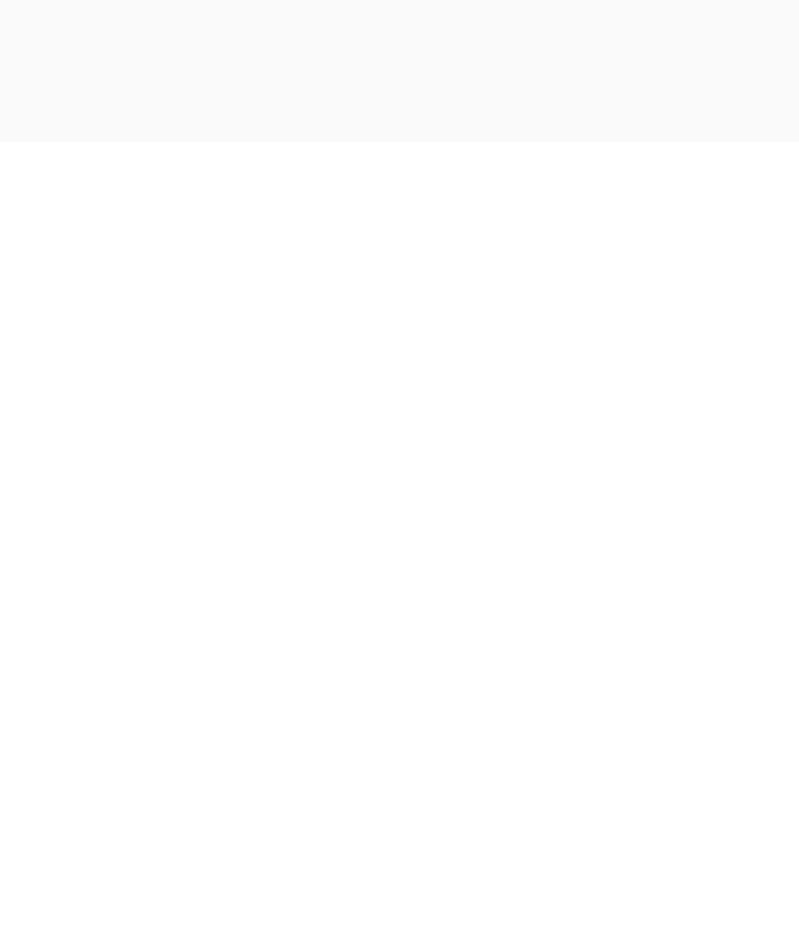
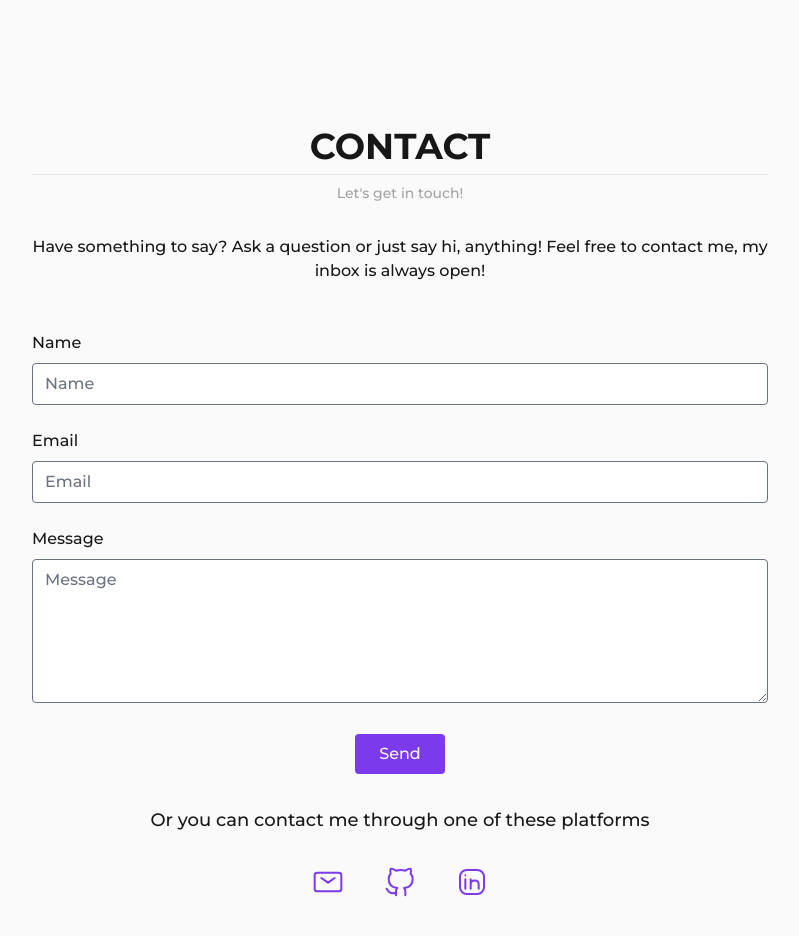
Before and after one commit to mhafidk/portfolio-web, a SvelteKit app: page / in a window 1280 px wide. Shown: the part 2868-3804 px from the top of the page, without its empty margins (240-1039 px from the left). Before the commit the page ends 3010 px from the top, so only its background shows below. Built offline with nearby package versions, Linux system fonts and the light colour scheme.

Commit message:
add contact section

```diff
--- a/package.json
+++ b/package.json
@@ -12,6 +12,7 @@
 	"devDependencies": {
 		"@sveltejs/adapter-auto": "^2.0.0",
 		"@sveltejs/kit": "^1.20.4",
+		"@tailwindcss/forms": "^0.5.5",
 		"autoprefixer": "^10.4.15",
 		"eslint": "^8.28.0",
 		"eslint-config-prettier": "^8.5.0",
--- a/src/routes/+page.svelte
+++ b/src/routes/+page.svelte
@@ -1,7 +1,41 @@
 <script>
 	import BlogCard from "../lib/components/blog-card.svelte";
 
+	const FORMSPARK_ACTION_URL = 'https://submit-form.com/tZLGuL4z';
+
+	export let data;
+	let posts = data.posts;
+	let name = '';
+	let email = '';
+	let message = '';
+	let toggleModal = false;
+	let submitting = false;
+
+	async function submitForm() {
+		try {
+			submitting = true;
+			await fetch(FORMSPARK_ACTION_URL, {
+				method: 'POST',
+				headers: {
+					'Content-Type': 'application/json',
+					Accept: 'application/json'
+				},
+				body: JSON.stringify({
+					name,
+					email,
+					message
+				})
+			});
+			name = '';
+			email = '';
+			message = '';
+			toggleModal = true;
+		} finally {
+			submitting = false;
+		}
+	}
 </script>
+
 <svelte:head>
 	<title>Muhammad Hafid K — That's me!</title>
 </svelte:head>
@@ -101,3 +135,89 @@
     </div>
   </div>
 </div>
+<div class="pb-32" id="contact">
+  <h2 class="text-4xl font-bold border-b pb-2 text-center">CONTACT</h2>
+  <p class="text-sm pt-2 text-neutral-400 text-center">Let's get in touch!</p>
+  <div class="pt-8">
+    <p class="text-center">
+			Have something to say? Ask a question or just say hi, anything! Feel free to contact me, my
+			inbox is always open!
+		</p>
+		<div class="mt-12 text-base">
+			<form on:submit|preventDefault={submitForm}>
+				<label for="name">Name</label>
+				<div class="mb-6 mt-2">
+					<input
+						type="text"
+						id="name"
+						name="name"
+						placeholder="Name"
+						required=""
+						class="w-full rounded focus:border-violet-600"
+						bind:value={name}
+					/>
+				</div>
+				<label for="email">Email</label>
+				<div class="mb-6 mt-2">
+					<input
+						type="email"
+						id="email"
+						name="email"
+						placeholder="Email"
+						required=""
+						class="w-full rounded focus:border-violet-600"
+						bind:value={email}
+					/>
+				</div>
+				<label for="message">Message</label>
+				<div class="mb-6 mt-2">
+					<textarea
+						id="message"
+						name="message"
+						placeholder="Message"
+						required=""
+						class="w-full rounded h-36 focus:border-violet-600"
+						bind:value={message}
+					/>
+				</div>
+				<div class="flex justify-center">
+					<button
+						type="submit"
+						disabled={submitting}
+						class="bg-violet-600 hover:bg-violet-700 text-neutral-50 px-6 py-2 rounded">Send</button
+					>
+				</div>
+			</form>
+		</div>
+    <p class="text-center mt-8 mb-8 text-base md:text-lg">
+      Or you can contact me through one of these platforms
+    </p>
+    <div class="flex justify-center gap-10 text-violet-600">
+      <a href="mailto:mhafidk@gmail.com" target="_blank">
+        <svg class="stroke-violet-600 hover:stroke-violet-700 w-8 h-8" width="24px" height="24px" stroke-width="1.5" viewBox="0 0 24 24" fill="none" xmlns="http://www.w3.org/2000/svg"><path d="M7 9l5 3.5L17 9" stroke-width="1.5" stroke-linecap="round" stroke-linejoin="round"></path><path d="M2 17V7a2 2 0 012-2h16a2 2 0 012 2v10a2 2 0 01-2 2H4a2 2 0 01-2-2z" stroke-width="1.5"></path></svg></a>
+      <a href="https://github.com/mhafidk" target="_blank" rel="noreferrer">
+        <svg class="stroke-violet-600 hover:stroke-violet-700 w-8 h-8" width="24px" height="24px" stroke-width="1.5" viewBox="0 0 24 24" fill="none" xmlns="http://www.w3.org/2000/svg" color="#000000"><path d="M16 22.027v-2.87a3.37 3.37 0 00-.94-2.61c3.14-.35 6.44-1.54 6.44-7a5.44 5.44 0 00-1.5-3.75 5.07 5.07 0 00-.09-3.77s-1.18-.35-3.91 1.48a13.38 13.38 0 00-7 0c-2.73-1.83-3.91-1.48-3.91-1.48A5.07 5.07 0 005 5.797a5.44 5.44 0 00-1.5 3.78c0 5.42 3.3 6.61 6.44 7a3.37 3.37 0 00-.94 2.58v2.87M9 20.027c-3 .973-5.5 0-7-3" stroke-width="1.5" stroke-linecap="round" stroke-linejoin="round"></path></svg></a>
+      <a href="https://www.linkedin.com/in/mhafidk/" target="_blank" rel="noreferrer">
+        <svg class="stroke-violet-600 hover:stroke-violet-700 w-8 h-8" width="24px" height="24px" stroke-width="1.5" viewBox="0 0 24 24" fill="none" xmlns="http://www.w3.org/2000/svg" color="#000000"><path d="M21 8v8a5 5 0 01-5 5H8a5 5 0 01-5-5V8a5 5 0 015-5h8a5 5 0 015 5zM7 17v-7" stroke-width="1.5" stroke-linecap="round" stroke-linejoin="round"></path><path d="M11 17v-3.25M11 10v3.75m0 0c0-3.75 6-3.75 6 0V17M7 7.01l.01-.011" stroke-width="1.5" stroke-linecap="round" stroke-linejoin="round"></path></svg></a>
+    </div>
+  </div>
+</div>
+{#if toggleModal}
+	<div
+		class="modal z-50 fixed w-full h-full top-0 left-0 flex items-center justify-center p-8 lg:p-0"
+	>
+		<div class="modal-overlay fixed w-full h-full bg-gray-900 opacity-50" />
+		<div
+			class="bg-white w-full lg:h-max lg:w-1/2 mx-auto rounded-lg shadow-xl z-50 overflow-y-auto"
+		>
+			<div class="content p-8 text-center text-base md:text-lg">
+				<p>Thank you for reaching me out.</p>
+				<p>I will get back to you as soon as possible!</p>
+				<button
+					class="mt-8 bg-violet-600 hover:bg-violet-700 text-neutral-50 px-6 py-2 rounded-md"
+					on:click={() => (toggleModal = !toggleModal)}>Close</button
+				>
+			</div>
+		</div>
+	</div>
+{/if}
--- a/tailwind.config.js
+++ b/tailwind.config.js
@@ -8,5 +8,7 @@ export default {
       },
     },
   },
-  plugins: [],
+  plugins: [
+    require('@tailwindcss/forms'),
+  ],
 }
```
Also changed, not shown: 1 other file (tests, documents, lock files or other folders).
